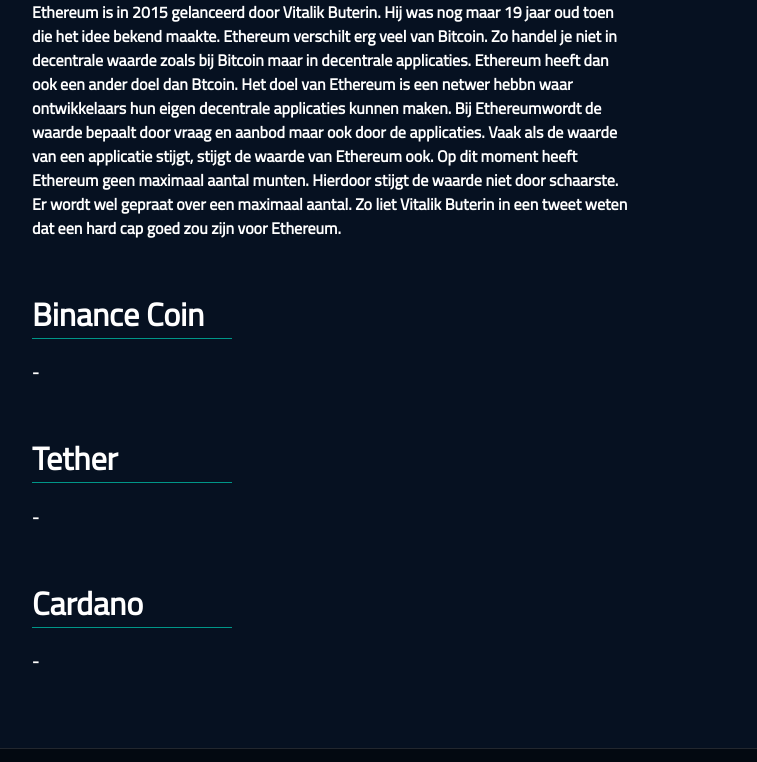
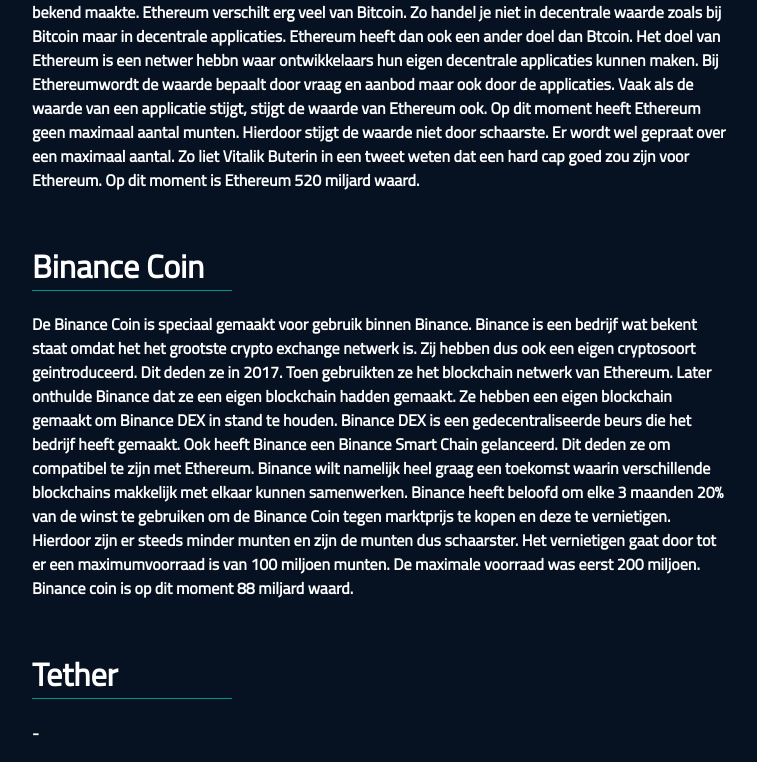
Before and after one commit to emmaus-4v/website-4vin1-lars, a plain HTML site: page cryptosoorten.html in a window 1280 px wide. Shown: the part 658-1420 px from the top of the page, without its empty margins (118-875 px from the left). Drawn offline with Linux system fonts and the light colour scheme.

Commit message:
informatie Binance coin

```diff
--- a/cryptosoorten.html
+++ b/cryptosoorten.html
@@ -40,13 +40,13 @@
     <h1 class="headerline" id="ethereum">Ethereum</h1>
 </div>
 <div>
-    <p class="textbox">Ethereum is in 2015 gelanceerd door Vitalik Buterin. Hij was nog maar 19 jaar oud toen die het idee bekend maakte. Ethereum verschilt erg veel van Bitcoin. Zo handel je niet in decentrale waarde zoals bij Bitcoin maar in decentrale applicaties. Ethereum heeft dan ook een ander doel dan Btcoin. Het doel van Ethereum is een netwer hebbn waar ontwikkelaars hun eigen decentrale applicaties kunnen maken. Bij Ethereumwordt de waarde bepaalt door vraag en aanbod maar ook door de applicaties. Vaak als de waarde van een applicatie stijgt, stijgt de waarde van Ethereum ook. Op dit moment heeft Ethereum geen maximaal aantal munten. Hierdoor stijgt de waarde niet door schaarste. Er wordt wel gepraat over een maximaal aantal. Zo liet Vitalik Buterin in een tweet weten dat een hard cap goed zou zijn voor Ethereum. </p>
+    <p class="textbox">Ethereum is in 2015 gelanceerd door Vitalik Buterin. Hij was nog maar 19 jaar oud toen die het idee bekend maakte. Ethereum verschilt erg veel van Bitcoin. Zo handel je niet in decentrale waarde zoals bij Bitcoin maar in decentrale applicaties. Ethereum heeft dan ook een ander doel dan Btcoin. Het doel van Ethereum is een netwer hebbn waar ontwikkelaars hun eigen decentrale applicaties kunnen maken. Bij Ethereumwordt de waarde bepaalt door vraag en aanbod maar ook door de applicaties. Vaak als de waarde van een applicatie stijgt, stijgt de waarde van Ethereum ook. Op dit moment heeft Ethereum geen maximaal aantal munten. Hierdoor stijgt de waarde niet door schaarste. Er wordt wel gepraat over een maximaal aantal. Zo liet Vitalik Buterin in een tweet weten dat een hard cap goed zou zijn voor Ethereum. Op dit moment is Ethereum 520 miljard waard. </p>
 </div>
 <div class="line">
     <h1 class="headerline" id="binance">Binance Coin</h1>
 </div>
 <div>
-    <p class="textbox">-</p>
+    <p class="textbox">De Binance Coin is speciaal gemaakt voor gebruik binnen Binance. Binance is een bedrijf wat bekent staat omdat het het grootste crypto exchange netwerk is. Zij hebben dus ook een eigen cryptosoort geintroduceerd. Dit deden ze in 2017. Toen gebruikten ze het blockchain netwerk van Ethereum. Later onthulde Binance dat ze een eigen blockchain hadden gemaakt. Ze hebben een eigen blockchain gemaakt om Binance DEX in stand te houden. Binance DEX is een gedecentraliseerde beurs die het bedrijf heeft gemaakt. Ook heeft Binance een Binance Smart Chain gelanceerd. Dit deden ze om compatibel te zijn met Ethereum. Binance wilt namelijk heel graag een toekomst waarin verschillende blockchains makkelijk met elkaar kunnen samenwerken. Binance heeft beloofd om elke 3 maanden 20% van de winst te gebruiken om de Binance Coin tegen marktprijs te kopen en deze te vernietigen. Hierdoor zijn er steeds minder munten en zijn de munten dus schaarster. Het vernietigen gaat door tot er een maximumvoorraad is van 100 miljoen munten. De maximale voorraad was eerst 200 miljoen. Binance coin is op dit moment 88 miljard waard. </p>
 </div>
 <div class="line">
     <h1 class="headerline" id="tether">Tether</h1>
--- a/stylesheet.css
+++ b/stylesheet.css
@@ -55,7 +55,7 @@ body {
 .blockchain{
     position: absolute;
     top: 150px;
-    right: 550px;
+    right: 500px;
     border-radius: 15px;
 }
 
@@ -81,12 +81,11 @@ body {
 
 .textbox{
     text-align: left;
-    width: fit-content;
     height:fit-content;
     color: white;
     position: relative;
     left: 150px;
-    width :600px;
+    width :700px;
 }
 
 /*.logo {
```
Also changed, not shown: index.html (+1 -1 lines).
